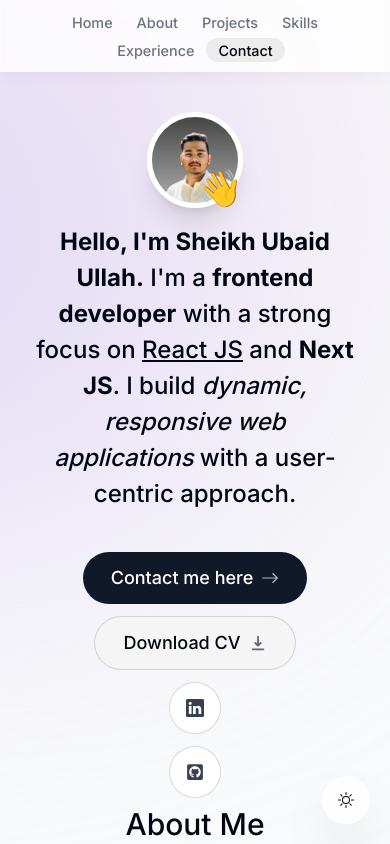
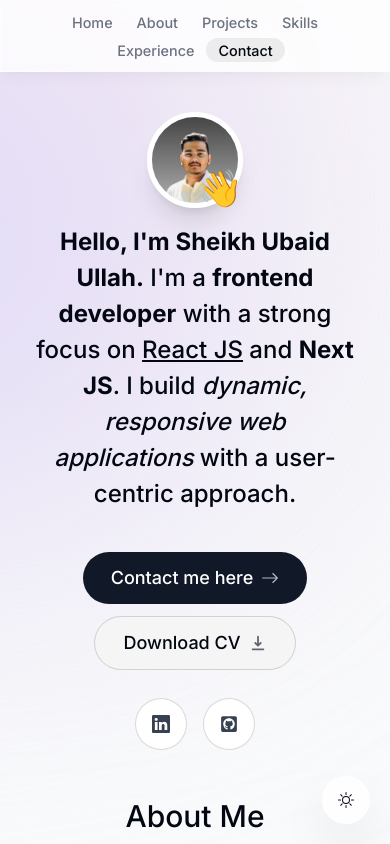
Before and after one commit to shk-ubd/portfolio, a Next.js app: page / in a window 390 px wide. Shown: the top 844 px of the page. Built offline with nearby package versions, Linux system fonts and the light colour scheme; no server answers.

Commit message:
chore: Update Intro component with new download link. Updated Readme.md

```diff
--- a/src/components/Intro.tsx
+++ b/src/components/Intro.tsx
@@ -11,7 +11,7 @@ import { useSectionInView } from '../../lib/hooks'
 import { useActiveSection } from '@/context/active-section-context'
 
 function Intro() {
-  const ref = useSectionInView( 'Home')
+  const ref = useSectionInView('Home')
   const { setActiveSection, setTimeOfLastClick } = useActiveSection()
 
 
@@ -92,23 +92,23 @@ function Intro() {
 
         <a
           className='group bg-neutral-100 px-7 py-3 flex items-center gap-2 rounded-full border border-black/15 outline-none focus:scale-110 hover:scale-110  active:scale-105 transition dark:bg-white/10'
-        download={"CV-SheikhUbaidUllah"} href="/CV.pdf">Download CV{" "}<HiDownload  className='opacity-60 group-hover:translate-y-1 transition'/> </a>
-
+          download={"CV-SheikhUbaidUllah"} href="/CV.pdf">Download CV{" "}<HiDownload className='opacity-60 group-hover:translate-y-1 transition' /> </a>
+        <div className='flex gap-4 mb-10 mt-4  sm:m-0 sm:gap-2'>
           <a
             className=' bg-white p-4 flex text-gray-700 items-center gap-2 rounded-full border border-black/15  focus:scale-[1.15] hover:scale-[1.15]  active:scale-105 transition hover:text-gray-950 dark:bg-white/10 dark:text-white/60'
             href="https://www.linkedin.com/in/sheikh-ubaid/"
             target='_blank'
           >
-          <BsLinkedin/>
+            <BsLinkedin />
           </a>
           <a
             className='bg-white p-4 flex text-gray-700 items-center gap-2 rounded-full border border-black/15 focus:scale-[1.15] hover:scale-[1.15]  active:scale-105 transition hover:text-gray-950 dark:bg-white/10 dark:text-white/60'
             href="https://github.com/shk-ubd"
             target='_blank'
           >
-          <FaGithubSquare/>
+            <FaGithubSquare />
           </a>
-
+        </div>
       </motion.div>
 
 
```
Also changed, not shown: src/components/Footer.tsx (renamed from src/components/Footer.jsx), 1 other file (tests, documents, lock files or other folders). Lines whose indentation alone changed are shown as unchanged.
